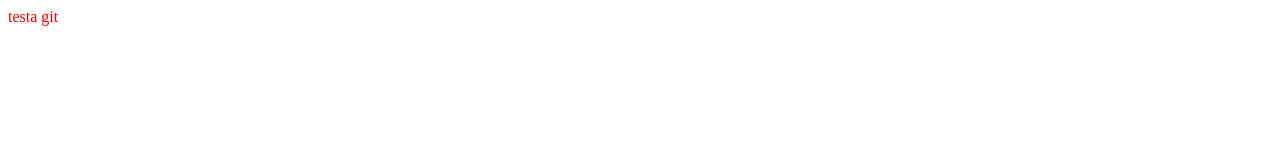
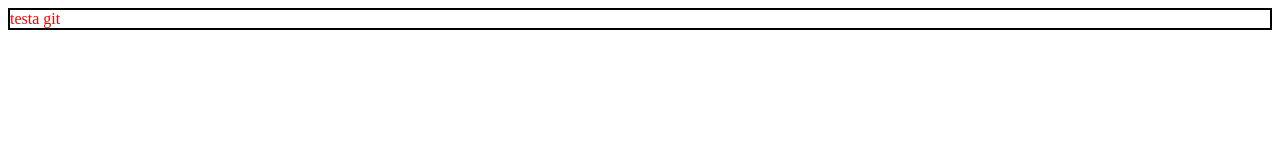
Before and after one commit to samshaalan/testagit, a plain HTML site: page index.html in a window 1280 px wide. Drawn offline with Linux system fonts and the light colour scheme.

Commit message:
Add border to body

```diff
--- a/style.css
+++ b/style.css
@@ -1,3 +1,4 @@
 body {
     color: red;
+    border: 2px solid black
 }
```
